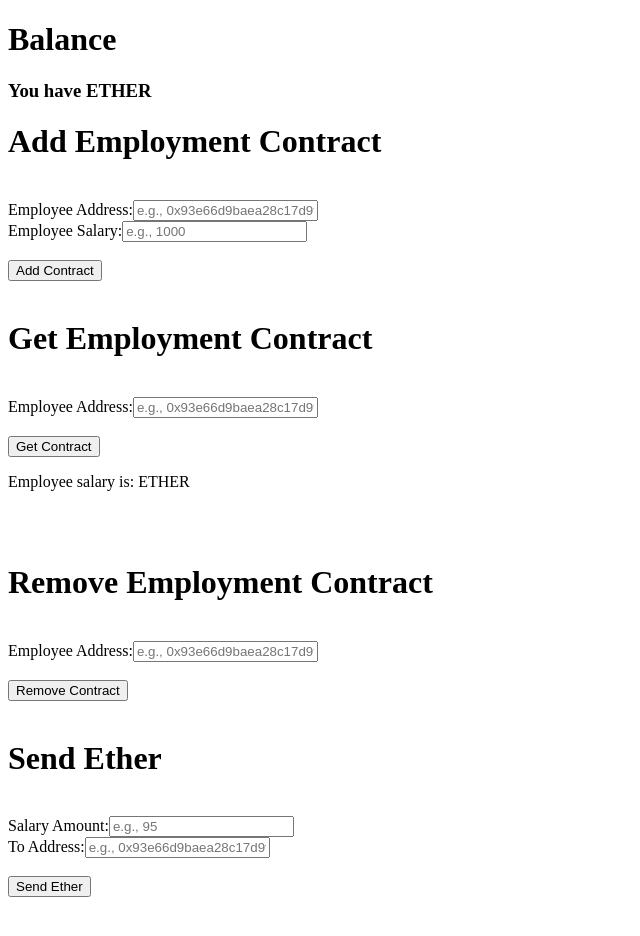
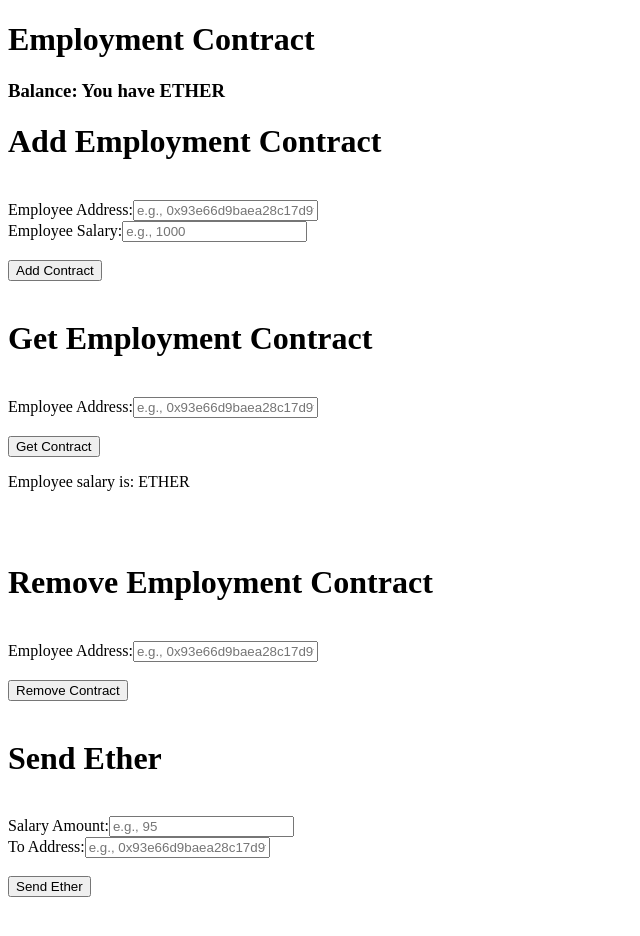
Before and after one commit to s4ndhyac/employment-contract-dapp, a website: page app/index.html in a window 1280 px wide. Shown: the whole page, without its empty margins (0-640 px from the left). Drawn offline with Linux system fonts and the light colour scheme; files whose address does not match are found by name.

Commit message:
improving UI

```diff
--- a/app/index.html
+++ b/app/index.html
@@ -6,8 +6,8 @@
   <script src="./app.js"></script>
 </head>
 <body>
-  <h1>Balance</h1>
-  <h3>You have <span class="black"><span id="balance"></span> ETHER</span></h3>
+  <h1>Employment Contract</h1>
+  <h3>Balance: You have <span class="black"><span id="balance"></span> ETHER</span></h3>
   <h1>Add Employment Contract</h1>
   <br><label for="employeeAddress">Employee Address:</label><input type="text" id="employeeAddress" placeholder="e.g., 0x93e66d9baea28c17d9fc393b53e3fbdd76899dae"></input>
   <br><label for="employeeSalary">Employee Salary:</label><input type="text" id="employeeSalary" placeholder="e.g., 1000"></input>
```
